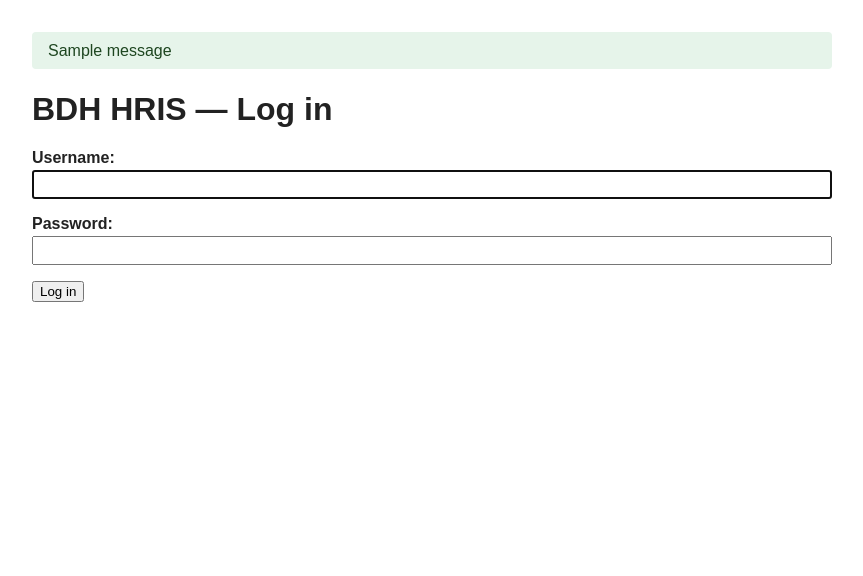
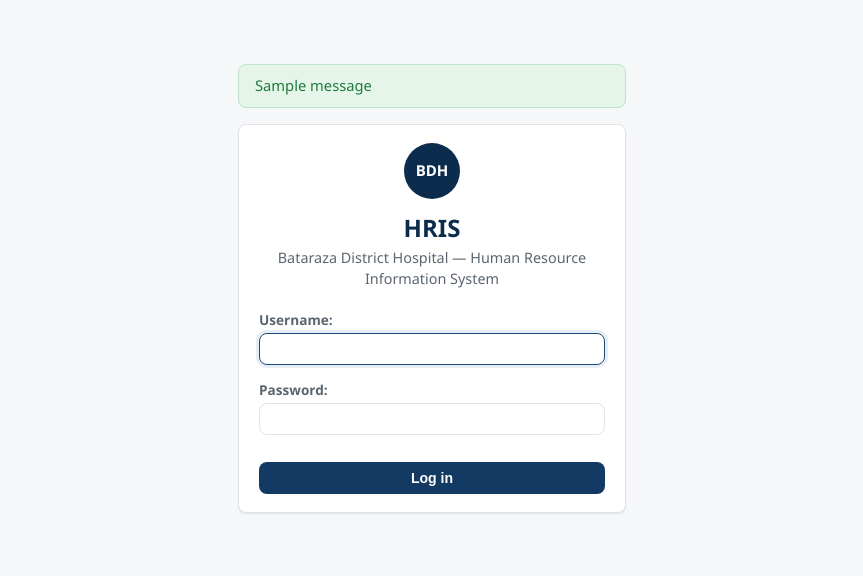
Before and after one commit to bdhhrmo-coder/bdh-hris, a Django app: page /login/ in a window 1280 px wide. Shown: the top 576 px of the page, without its empty margins (208-1071 px from the left). Run offline with Django 5.2, Linux system fonts and the light colour scheme; tables that the repository leaves empty hold one stand-in row (values such as "Sample post"); one stand-in notice (Sample message) is shown.

Commit message:
Add visual design pass: dashboard + login redesign
Navy/teal palette, top bar + sidebar shell, KPI tiles, color-coded status
badges, and subtle (non-decorative) hover/fade transitions only, per
project owner's confirmed direction (blend of official government + modern
SaaS look, subtle animation, dashboard-first prototype). Plain CSS, no JS
animation library, no build step — stays within the project's Django
Templates + HTMX + Alpine.js stack decision (CLAUDE.md §2).

- static/css/app.css: new stylesheet, design tokens for colors/spacing/motion
- bdh_hris/settings.py: STATICFILES_DIRS so WhiteNoise picks it up in prod
- templates/base.html: top bar + sidebar app shell (applies to every page)
- templates/registration/login.html: centered card login screen
- dashboard/templates/dashboard/dashboard_home.html: KPI tiles + badges
- dashboard/charts.py: matplotlib chart colors matched to the new palette

Scope: Dashboard and login only, as agreed — other screens inherit the
shell but keep their existing table/form markup pending the next pass.

Co-Authored-By: Claude Sonnet 5 <noreply@anthropic.com>
Claude-Session: https://claude.ai/code/session_01CtCZkNa7LaEq1FhcnjueHG

```diff
--- a/bdh_hris/settings.py
+++ b/bdh_hris/settings.py
@@ -157,6 +157,7 @@ USE_TZ = True
 # https://docs.djangoproject.com/en/5.2/howto/static-files/
 
 STATIC_URL = "static/"
+STATICFILES_DIRS = [BASE_DIR / "static"]
 
 # CLAUDE.md §10: uploaded documents (medical certificates, government IDs,
 # etc.) are confidential HR records — they must NEVER be served as plain
--- /dev/null
+++ b/static/css/app.css
@@ -0,0 +1,365 @@
+/*
+  BDH HRIS visual style (design pass, 2026-09-28).
+
+  Plain CSS, no build step, no JS animation library — stays inside the
+  project's "Django Templates + HTMX + Alpine.js, no separate SPA/JS
+  framework" decision (CLAUDE.md §2). Motion is deliberately limited to
+  short, functional transitions (hover, focus, panel open) — confirmed
+  with the project owner that decorative/attention-grabbing animation is
+  not wanted for daily-use hospital admin software.
+
+  Palette: official provincial-government navy (matches the CSC Form 6 /
+  Palawan seal letterhead staff already recognize) as the primary color,
+  with a muted teal accent for a more current, less "1990s intranet" feel.
+  Status colors (pending/approved/not-approved) are used consistently
+  everywhere a request status appears — dashboard tiles, badges, tables.
+*/
+
+:root {
+  --navy-900: #0b2c4d;
+  --navy-800: #123a63;
+  --navy-700: #1a4b7a;
+  --navy-100: #e8eef5;
+
+  --teal-600: #157a6e;
+  --teal-100: #e3f3f0;
+
+  --amber-600: #a3690a;
+  --amber-100: #fdf1dc;
+
+  --red-700: #a3241f;
+  --red-100: #fbe9e8;
+
+  --green-700: #1f7a3d;
+  --green-100: #e6f5ea;
+
+  --gray-50: #f6f7f9;
+  --gray-100: #eef0f3;
+  --gray-200: #dfe3e8;
+  --gray-400: #9aa4b2;
+  --gray-600: #5b6570;
+  --gray-900: #1f2937;
+
+  --radius: 8px;
+  --shadow-sm: 0 1px 2px rgba(11, 44, 77, 0.06), 0 1px 1px rgba(11, 44, 77, 0.04);
+  --shadow-md: 0 4px 10px rgba(11, 44, 77, 0.08);
+  --transition-fast: 150ms ease;
+}
+
+* { box-sizing: border-box; }
+
+html, body {
+  margin: 0;
+  padding: 0;
+}
+
+body {
+  font-family: "Segoe UI", -apple-system, BlinkMacSystemFont, Arial, sans-serif;
+  color: var(--gray-900);
+  background: var(--gray-50);
+  font-size: 15px;
+  line-height: 1.45;
+}
+
+a {
+  color: var(--navy-700);
+  text-decoration: none;
+}
+a:hover { text-decoration: underline; }
+
+h1, h2, h3 {
+  color: var(--navy-900);
+  font-weight: 600;
+  margin: 0 0 0.6em 0;
+}
+h1 { font-size: 1.5rem; }
+h2 { font-size: 1.15rem; margin-top: 1.6em; }
+
+/* --- App shell: top bar + sidebar --------------------------------- */
+
+.app-shell {
+  display: flex;
+  min-height: 100vh;
+}
+
+.app-topbar {
+  position: fixed;
+  top: 0; left: 0; right: 0;
+  height: 56px;
+  background: var(--navy-900);
+  color: #fff;
+  display: flex;
+  align-items: center;
+  padding: 0 1.25rem;
+  gap: 0.75rem;
+  z-index: 10;
+  box-shadow: var(--shadow-sm);
+}
+
+.app-topbar .brand-mark {
+  width: 32px; height: 32px;
+  border-radius: 50%;
+  background: var(--teal-600);
+  color: #fff;
+  display: flex; align-items: center; justify-content: center;
+  font-weight: 700; font-size: 0.85rem;
+  flex-shrink: 0;
+}
+
+.app-topbar .brand-text {
+  font-weight: 600;
+  letter-spacing: 0.02em;
+  white-space: nowrap;
+}
+.app-topbar .brand-text small {
+  display: block;
+  font-weight: 400;
+  font-size: 0.7rem;
+  color: var(--navy-100);
+  opacity: 0.85;
+}
+
+.app-topbar .spacer { flex: 1; }
+
+.app-topbar .user-chip {
+  font-size: 0.85rem;
+  color: var(--navy-100);
+  white-space: nowrap;
+}
+
+.app-sidebar {
+  position: fixed;
+  top: 56px; bottom: 0; left: 0;
+  width: 216px;
+  background: #fff;
+  border-right: 1px solid var(--gray-200);
+  padding: 1rem 0.75rem;
+  overflow-y: auto;
+}
+
+.app-sidebar nav a {
+  display: flex;
+  align-items: center;
+  gap: 0.5rem;
+  padding: 0.55rem 0.75rem;
+  margin-bottom: 0.15rem;
+  border-radius: var(--radius);
+  color: var(--gray-900);
+  font-size: 0.92rem;
+  transition: background var(--transition-fast), color var(--transition-fast);
+}
+.app-sidebar nav a:hover {
+  background: var(--navy-100);
+  color: var(--navy-900);
+  text-decoration: none;
+}
+.app-sidebar nav a .count {
+  margin-left: auto;
+  background: var(--red-700);
+  color: #fff;
+  font-size: 0.7rem;
+  font-weight: 700;
+  border-radius: 999px;
+  padding: 0.05rem 0.4rem;
+}
+
+.app-main {
+  margin-left: 216px;
+  margin-top: 56px;
+  padding: 1.5rem 2rem 3rem;
+  width: 100%;
+  max-width: 1200px;
+  animation: fade-in 180ms ease-out;
+}
+
+@keyframes fade-in {
+  from { opacity: 0; transform: translateY(4px); }
+  to { opacity: 1; transform: translateY(0); }
+}
+
+@media (max-width: 860px) {
+  .app-sidebar { display: none; }
+  .app-main { margin-left: 0; }
+}
+
+/* --- Messages ------------------------------------------------------- */
+
+.msg {
+  padding: 0.65rem 1rem;
+  margin-bottom: 1rem;
+  border-radius: var(--radius);
+  border: 1px solid transparent;
+  font-size: 0.92rem;
+}
+.msg.success { background: var(--green-100); color: var(--green-700); border-color: #bfe3cb; }
+.msg.info    { background: var(--navy-100); color: var(--navy-800); border-color: #c7d8ea; }
+.msg.error   { background: var(--red-100); color: var(--red-700); border-color: #f0c6c3; }
+
+.locked-note {
+  background: var(--amber-100);
+  border: 1px solid #edd6a8;
+  color: var(--amber-600);
+  padding: 0.75rem 1rem;
+  border-radius: var(--radius);
+  margin-bottom: 1rem;
+}
+
+/* --- Cards ------------------------------------------------------------ */
+
+.card {
+  background: #fff;
+  border: 1px solid var(--gray-200);
+  border-radius: var(--radius);
+  box-shadow: var(--shadow-sm);
+  padding: 1.1rem 1.25rem;
+  margin-bottom: 1.25rem;
+  transition: box-shadow var(--transition-fast);
+}
+.card:hover { box-shadow: var(--shadow-md); }
+
+.card h2 { margin-top: 0; }
+
+/* --- KPI tiles ---------------------------------------------------- */
+
+.kpi-grid {
+  display: grid;
+  grid-template-columns: repeat(auto-fit, minmax(140px, 1fr));
+  gap: 0.85rem;
+  margin-bottom: 1.25rem;
+}
+
+.kpi-tile {
+  background: #fff;
+  border: 1px solid var(--gray-200);
+  border-left: 4px solid var(--navy-700);
+  border-radius: var(--radius);
+  padding: 0.9rem 1rem;
+  box-shadow: var(--shadow-sm);
+  transition: transform var(--transition-fast), box-shadow var(--transition-fast);
+}
+.kpi-tile:hover {
+  transform: translateY(-2px);
+  box-shadow: var(--shadow-md);
+}
+.kpi-tile .kpi-value {
+  font-size: 1.6rem;
+  font-weight: 700;
+  color: var(--navy-900);
+  line-height: 1.1;
+}
+.kpi-tile .kpi-label {
+  font-size: 0.8rem;
+  color: var(--gray-600);
+  margin-top: 0.25rem;
+}
+.kpi-tile.accent-teal   { border-left-color: var(--teal-600); }
+.kpi-tile.accent-amber  { border-left-color: var(--amber-600); }
+.kpi-tile.accent-green  { border-left-color: var(--green-700); }
+.kpi-tile.accent-red    { border-left-color: var(--red-700); }
+
+/* --- Tables ------------------------------------------------------- */
+
+table {
+  border-collapse: collapse;
+  width: 100%;
+  margin-top: 0.5rem;
+  background: #fff;
+  font-size: 0.9rem;
+}
+th, td {
+  border-bottom: 1px solid var(--gray-100);
+  padding: 0.55rem 0.7rem;
+  text-align: left;
+}
+th {
+  background: var(--gray-50);
+  color: var(--gray-600);
+  font-size: 0.78rem;
+  text-transform: uppercase;
+  letter-spacing: 0.03em;
+  font-weight: 600;
+}
+tbody tr { transition: background var(--transition-fast); }
+tbody tr:hover { background: var(--navy-100); }
+
+/* --- Status badges -------------------------------------------------- */
+
+.badge {
+  display: inline-block;
+  padding: 0.15rem 0.55rem;
+  border-radius: 999px;
+  font-size: 0.75rem;
+  font-weight: 600;
+}
+.badge-pending      { background: var(--amber-100); color: var(--amber-600); }
+.badge-approved     { background: var(--green-100); color: var(--green-700); }
+.badge-not-approved { background: var(--red-100); color: var(--red-700); }
+
+/* --- Forms & buttons ------------------------------------------------- */
+
+.filter-bar {
+  display: flex;
+  flex-wrap: wrap;
+  align-items: end;
+  gap: 0.9rem;
+}
+.filter-bar label {
+  display: flex;
+  flex-direction: column;
+  font-size: 0.78rem;
+  font-weight: 600;
+  color: var(--gray-600);
+  gap: 0.25rem;
+}
+
+label { display: block; margin-top: 0.5rem; font-weight: 600; color: var(--gray-600); font-size: 0.85rem; }
+
+input, select, textarea {
+  width: 100%;
+  padding: 0.45rem 0.6rem;
+  margin-top: 0.2rem;
+  box-sizing: border-box;
+  border: 1px solid var(--gray-200);
+  border-radius: var(--radius);
+  font-size: 0.9rem;
+  background: #fff;
+  transition: border-color var(--transition-fast), box-shadow var(--transition-fast);
+}
+input:focus, select:focus, textarea:focus {
+  outline: none;
+  border-color: var(--navy-700);
+  box-shadow: 0 0 0 3px var(--navy-100);
+}
+input:disabled, select:disabled, textarea:disabled { background: var(--gray-50); color: var(--gray-400); }
+
+button, .btn, input[type="submit"] {
+  display: inline-block;
+  background: var(--navy-800);
+  color: #fff;
+  border: none;
+  padding: 0.5rem 1.1rem;
+  border-radius: var(--radius);
+  font-size: 0.88rem;
+  font-weight: 600;
+  cursor: pointer;
+  transition: background var(--transition-fast), transform var(--transition-fast);
+}
+button:hover, .btn:hover, input[type="submit"]:hover {
+  background: var(--navy-700);
+  text-decoration: none;
+}
+button:active, .btn:active { transform: scale(0.98); }
+
+.btn-secondary {
+  background: #fff;
+  color: var(--navy-800);
+  border: 1px solid var(--gray-200);
+}
+.btn-secondary:hover { background: var(--navy-100); }
+
+.btn-link-group a {
+  margin-right: 0.75rem;
+  font-weight: 600;
+}
+
+.chart-card img { max-width: 100%; display: block; }
--- a/templates/base.html
+++ b/templates/base.html
@@ -2,35 +2,49 @@
 <html lang="en">
 <head>
   <meta charset="utf-8">
+  <meta name="viewport" content="width=device-width, initial-scale=1">
   <title>{% block title %}BDH HRIS{% endblock %}</title>
-  <style>
-    body { font-family: Arial, sans-serif; max-width: 800px; margin: 2rem auto; color: #222; }
-    fieldset { border: 1px solid #ccc; margin-bottom: 1rem; padding: 1rem; }
-    label { display: block; margin-top: 0.5rem; font-weight: bold; }
-    input, select, textarea { width: 100%; padding: 0.3rem; margin-top: 0.2rem; box-sizing: border-box; }
-    input:disabled, select:disabled, textarea:disabled { background: #eee; color: #555; }
-    table { border-collapse: collapse; width: 100%; margin-top: 1rem; }
-    th, td { border: 1px solid #ccc; padding: 0.4rem; text-align: left; font-size: 0.9em; }
-    .msg { padding: 0.6rem 1rem; margin-bottom: 1rem; border-radius: 4px; }
-    .msg.success { background: #e6f4ea; color: #1e4620; }
-    .msg.info { background: #e8f0fe; color: #1a3e72; }
-    .msg.error { background: #fdecea; color: #611a15; }
-    .locked-note { background: #fff8e1; border: 1px solid #f0d878; padding: 0.75rem; margin-bottom: 1rem; }
-  </style>
+  {% load static %}
+  <link rel="stylesheet" href="{% static 'css/app.css' %}">
 </head>
 <body>
   {% if user.is_authenticated %}
-    <p>
-      {% if can_view_dashboard %}<a href="{% url 'dashboard:dashboard_home' %}">Dashboard</a> | {% endif %}
-      {% if can_view_audit_log %}<a href="{% url 'auditlog:audit_log' %}">Audit Log</a> | {% endif %}
-      <a href="{% url 'notifications:notification_list' %}">Notifications{% if unread_notification_count %} ({{ unread_notification_count }}){% endif %}</a>
-    </p>
+    <div class="app-shell">
+      <header class="app-topbar">
+        <div class="brand-mark">BDH</div>
+        <div class="brand-text">
+          HRIS
+          <small>Bataraza District Hospital</small>
+        </div>
+        <div class="spacer"></div>
+        <div class="user-chip">
+          {% if user.employee %}{{ user.employee.first_name }} {{ user.employee.surname }}{% else %}{{ user.username }}{% endif %}
+          &middot; <a href="{% url 'logout' %}" style="color:#fff;">Log out</a>
+        </div>
+      </header>
+      <aside class="app-sidebar">
+        <nav>
+          {% if can_view_dashboard %}<a href="{% url 'dashboard:dashboard_home' %}">Dashboard</a>{% endif %}
+          {% if can_view_audit_log %}<a href="{% url 'auditlog:audit_log' %}">Audit Log</a>{% endif %}
+          <a href="{% url 'notifications:notification_list' %}">
+            Notifications
+            {% if unread_notification_count %}<span class="count">{{ unread_notification_count }}</span>{% endif %}
+          </a>
+        </nav>
+      </aside>
+      <main class="app-main">
+  {% else %}
+    <main style="max-width: 420px; margin: 4rem auto; padding: 0 1rem;">
   {% endif %}
-  {% if messages %}
-    {% for message in messages %}
-      <div class="msg {{ message.tags }}">{{ message }}</div>
-    {% endfor %}
+        {% if messages %}
+          {% for message in messages %}
+            <div class="msg {{ message.tags }}">{{ message }}</div>
+          {% endfor %}
+        {% endif %}
+        {% block content %}{% endblock %}
+      </main>
+  {% if user.is_authenticated %}
+    </div>
   {% endif %}
-  {% block content %}{% endblock %}
 </body>
 </html>
--- a/templates/registration/login.html
+++ b/templates/registration/login.html
@@ -1,10 +1,16 @@
 {% extends "base.html" %}
 {% block title %}Log in — BDH HRIS{% endblock %}
 {% block content %}
-<h1>BDH HRIS — Log in</h1>
-<form method="post">
-  {% csrf_token %}
-  {{ form.as_p }}
-  <button type="submit">Log in</button>
-</form>
+<div class="card" style="text-align:center;">
+  <div style="width:56px;height:56px;border-radius:50%;background:var(--navy-900);color:#fff;
+              display:flex;align-items:center;justify-content:center;font-weight:700;
+              margin:0 auto 0.75rem;">BDH</div>
+  <h1 style="margin-bottom:0.1em;">HRIS</h1>
+  <p style="color:var(--gray-600);margin-top:0;font-size:0.9rem;">Bataraza District Hospital &mdash; Human Resource Information System</p>
+  <form method="post" style="text-align:left;margin-top:1.25rem;">
+    {% csrf_token %}
+    {{ form.as_p }}
+    <button type="submit" style="width:100%;margin-top:0.75rem;">Log in</button>
+  </form>
+</div>
 {% endblock %}
```
Also changed, not shown: dashboard/charts.py (+26 -4 lines), dashboard/templates/dashboard/dashboard_home.html (+62 -38 lines).
